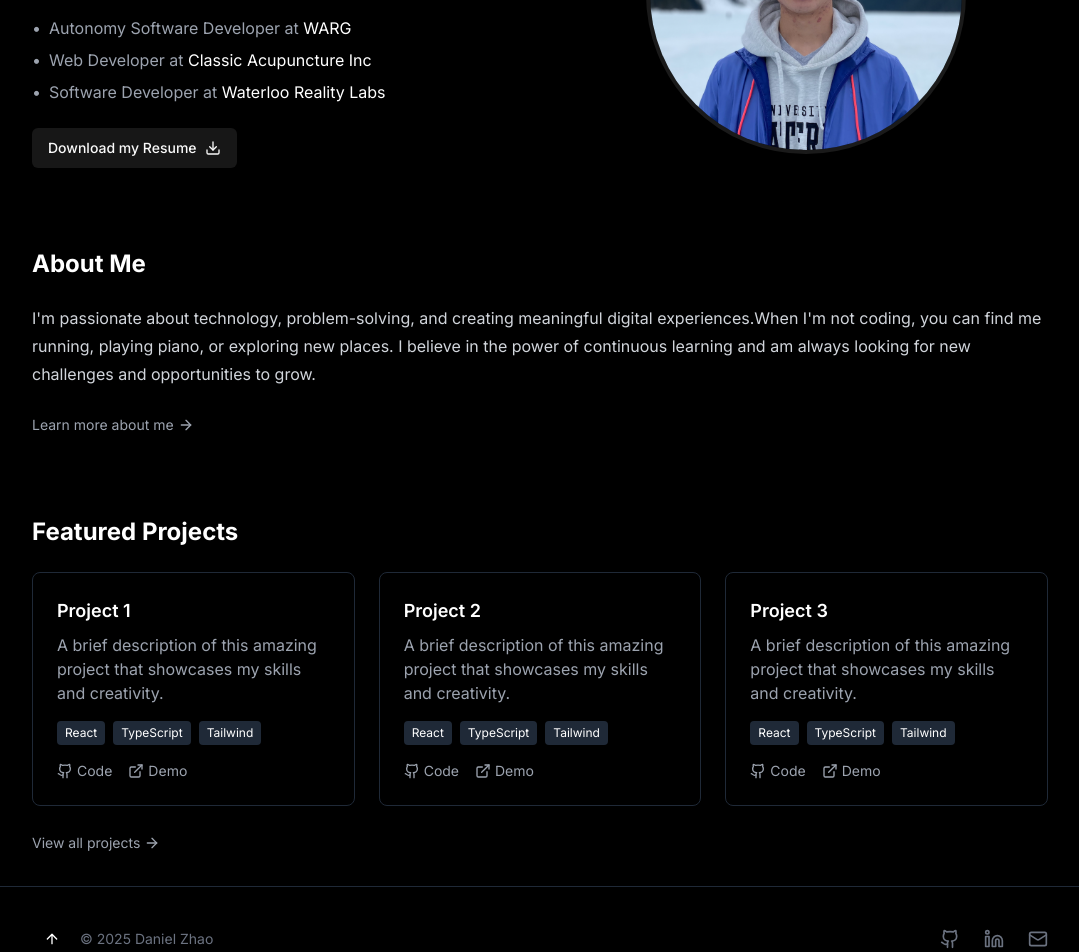
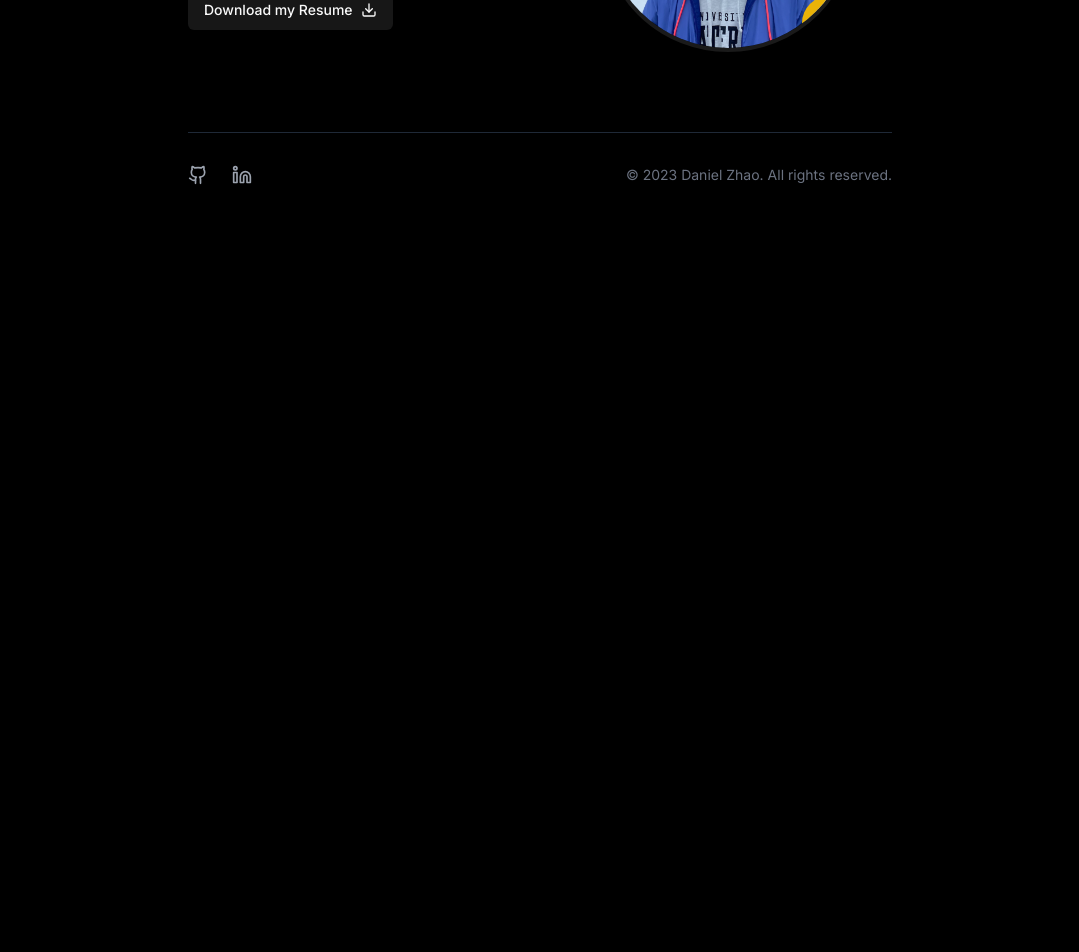
Before and after one commit to danielquzhao/personal-website, a Next.js app: page / in a window 1280 px wide. Shown: the part 340-1292 px from the top of the page, without its empty margins (100-1179 px from the left). After the commit the page ends 800 px from the top, so only its background shows below. Built offline with nearby package versions, Linux system fonts and the light colour scheme.

Commit message:
I see the vision

```diff
--- a/app/about/page.tsx
+++ b/app/about/page.tsx
@@ -2,6 +2,7 @@ import Link from "next/link"
 import Image from "next/image"
 import { ArrowLeft } from "lucide-react"
 import Navbar from "@/components/Navbar"
+import Footer from "@/components/Footer"
 
 export default function AboutPage() {
   return (
@@ -258,6 +259,7 @@ export default function AboutPage() {
           </div>
         </div>
       </div>
+      <Footer />
     </div>
   )
 }
--- a/app/page.tsx
+++ b/app/page.tsx
@@ -5,16 +5,17 @@ import Link from "next/link"
 import { Github, Linkedin, Mail, ArrowRight, Download, ArrowUp, ExternalLink } from "lucide-react"
 import { Button } from "@/components/ui/button"
 import Navbar from "@/components/Navbar"
+import Footer from "@/components/Footer"
 
 export default function Home() {
   return (
-    <div className="flex min-h-screen flex-col">
+    <div className="min-h-screen bg-black text-white">
       <Navbar />
 
-      <main className="container mx-auto flex-1 py-6">
-        <section className="grid grid-cols-1 md:grid-cols-2 gap-12 items-center mb-20">
+      <main className="container mx-auto">
+        <section className="grid grid-cols-1 md:grid-cols-2 gap-12 items-center w-full">
           <div className="space-y-6 order-2 md:order-1">
-            <h1 className="text-4xl font-bold tracking-tight lg:text-5xl">Hi, I'm Daniel Zhao!</h1>
+            <h1 className="text-3xl font-bold tracking-tight lg:text-4xl">Hi, I'm Daniel Zhao!</h1>
             <p className="text-xl text-gray-400">
               I'm a second year Computer Science student at the{" "}
               <Link href="https://cs.uwaterloo.ca" className="text-white hover:underline" target="_blank" rel="noopener noreferrer">
@@ -22,32 +23,6 @@ export default function Home() {
               </Link>
               .
             </p>
-            <div className="space-y-4">
-              <h2 className="text-xl font-semibold">Currently:</h2>
-              <ul className="space-y-2">
-                <li className="flex items-center gap-2">
-                  <span className="text-gray-400">•</span>
-                  <span className="text-gray-400">Autonomy Software Developer at{" "}
-                    <Link href="https://www.uwarg.com" className="text-white hover:underline" target="_blank" rel="noopener noreferrer">
-                      WARG
-                    </Link>
-                  </span>
-                </li>
-                <li className="flex items-center gap-2">
-                  <span className="text-gray-400">•</span>
-                  <span className="text-gray-400">Web Developer at <span className="text-white">Classic Acupuncture Inc</span>
-                  </span>
-                </li>
-                <li className="flex items-center gap-2">
-                  <span className="text-gray-400">•</span>
-                  <span className="text-gray-400">Software Developer at{" "}
-                    <Link href="https://uwrealitylabs.com/" className="text-white hover:underline" target="_blank" rel="noopener noreferrer">
-                      Waterloo Reality Labs
-                    </Link>
-                  </span>
-                </li>
-              </ul>
-            </div>
             <div>
               <Button asChild className="gap-2">
                 <Link href="/DanielZhao.pdf" target="_blank" rel="noopener noreferrer">
@@ -57,7 +32,7 @@ export default function Home() {
             </div>
           </div>
           <div className="flex justify-center order-1 md:order-2">
-            <div className="relative w-64 h-64 md:w-80 md:h-80 rounded-full overflow-hidden border-4 border-white/10">
+            <div className="relative w-64 h-64 md:w-64 md:h-64 rounded-full overflow-hidden border-4 border-white/10">
               <Image
                 src="/pfp.png"
                 alt="Daniel Zhao"
@@ -71,107 +46,9 @@ export default function Home() {
             </div>
           </div>
         </section>
-
-        <section className="mb-20">
-          <h2 className="text-2xl font-bold mb-6">About Me</h2>
-          <div className="prose prose-invert max-w-none">
-            <p>
-            I'm passionate about technology, problem-solving, and creating meaningful digital experiences.When I'm not coding, you can find me running, playing piano, or exploring new places. I believe in the power of continuous learning and am always looking for new challenges and
-              opportunities to grow.
-            </p>
-          </div>
-          <div className="mt-6">
-            <Link href="/about" className="inline-flex items-center text-sm text-gray-400 hover:text-white">
-              Learn more about me <ArrowRight className="ml-1 h-4 w-4" />
-            </Link>
-          </div>
-        </section>
-
-        <section className="-mb-10">
-          <h2 className="text-2xl font-bold mb-6">Featured Projects</h2>
-          <div className="grid grid-cols-1 md:grid-cols-2 lg:grid-cols-3 gap-6">
-            {[1, 2, 3].map((i) => (
-              <div key={i} className="border border-gray-800 rounded-lg p-6 hover:border-gray-700 transition-colors">
-                <h3 className="text-lg font-semibold mb-2">Project {i}</h3>
-                <p className="text-gray-400 mb-4">
-                  A brief description of this amazing project that showcases my skills and creativity.
-                </p>
-                <div className="flex gap-2 mb-4">
-                  <span className="text-xs bg-gray-800 px-2 py-1 rounded">React</span>
-                  <span className="text-xs bg-gray-800 px-2 py-1 rounded">TypeScript</span>
-                  <span className="text-xs bg-gray-800 px-2 py-1 rounded">Tailwind</span>
-                </div>
-                <div className="flex gap-4">
-                  <Link
-                    href={`https://github.com/yourusername/project${i}`}
-                    target="_blank"
-                    rel="noopener noreferrer"
-                    className="text-sm text-gray-400 hover:text-white inline-flex items-center"
-                  >
-                    <Github className="mr-1 h-4 w-4" /> Code
-                  </Link>
-                  <Link
-                    href={`https://project${i}.demo.com`}
-                    target="_blank"
-                    rel="noopener noreferrer"
-                    className="text-sm text-gray-400 hover:text-white inline-flex items-center"
-                  >
-                    <ExternalLink className="mr-1 h-4 w-4" /> Demo
-                  </Link>
-                </div>
-              </div>
-            ))}
-          </div>
-          <div className="mt-6">
-            <Link href="/projects" className="inline-flex items-center text-sm text-gray-400 hover:text-white">
-              View all projects <ArrowRight className="ml-1 h-4 w-4" />
-            </Link>
-          </div>
-        </section>
       </main>
 
-      <footer className="border-t border-gray-800 mt-12">
-        <div className="container mx-auto py-8">
-          <div className="flex flex-col md:flex-row justify-between items-center">
-            <div className="flex items-center mb-4 md:mb-0">
-              <Button
-                variant="ghost"
-                size="icon"
-                className="rounded-full"
-                onClick={() => window.scrollTo({ top: 0, behavior: "smooth" })}
-              >
-                <ArrowUp className="h-4 w-4" />
-                <span className="sr-only">Back to top</span>
-              </Button>
-              <span className="text-sm text-gray-500 ml-2">© 2025 Daniel Zhao</span>
-            </div>
-            <div className="flex gap-6">
-              <Link
-                href="https://github.com/danielquzhao"
-                target="_blank"
-                rel="noopener noreferrer"
-                className="text-gray-500 hover:text-white"
-              >
-                <Github className="h-5 w-5" />
-                <span className="sr-only">GitHub</span>
-              </Link>
-              <Link
-                href="https://linkedin.com/in/danielquzhao"
-                target="_blank"
-                rel="noopener noreferrer"
-                className="text-gray-500 hover:text-white"
-              >
-                <Linkedin className="h-5 w-5" />
-                <span className="sr-only">LinkedIn</span>
-              </Link>
-              <Link href="mailto:danielquzhao@gmail.com" className="text-gray-500 hover:text-white">
-                <Mail className="h-5 w-5" />
-                <span className="sr-only">Email</span>
-              </Link>
-            </div>
-          </div>
-        </div>
-      </footer>
+      <Footer />
     </div>
   )
 }
--- a/app/photos/page.tsx
+++ b/app/photos/page.tsx
@@ -1,6 +1,7 @@
 import Link from "next/link"
 import Image from "next/image"
 import Navbar from "@/components/Navbar"
+import Footer from "@/components/Footer"
 
 export default function PhotosPage() {
   const photos = [
@@ -76,6 +77,7 @@ export default function PhotosPage() {
           ))}
         </div>
       </div>
+      <Footer />
     </div>
   )
 }
--- a/app/projects/page.tsx
+++ b/app/projects/page.tsx
@@ -1,6 +1,7 @@
 import Link from "next/link"
 import { ArrowLeft, Github, ExternalLink } from "lucide-react"
 import Navbar from "@/components/Navbar"
+import Footer from "@/components/Footer"
 
 export default function ProjectsPage() {
   const projects = [
@@ -97,6 +98,7 @@ export default function ProjectsPage() {
           ))}
         </div>
       </div>
+      <Footer />
     </div>
   )
 }
--- /dev/null
+++ b/components/Footer.tsx
@@ -0,0 +1,38 @@
+import Link from "next/link"
+import { Github, Linkedin } from "lucide-react"
+
+export default function Footer() {
+  return (
+    <footer className="py-8 mt-12">
+      <div className="container mx-auto">
+        <div className="border-t border-gray-800 max-w-4xl mx-auto pt-8">
+          <div className="flex flex-col md:flex-row justify-between items-center">
+            <div className="flex space-x-6 mb-4 md:mb-0">
+              <Link
+                href="https://github.com/danielquzhao"
+                target="_blank"
+                rel="noopener noreferrer"
+                className="text-gray-400 hover:text-white transition-colors"
+              >
+                <Github className="h-5 w-5" />
+                <span className="sr-only">GitHub</span>
+              </Link>
+              <Link
+                href="https://linkedin.com/in/danielquzhao"
+                target="_blank"
+                rel="noopener noreferrer"
+                className="text-gray-400 hover:text-white transition-colors"
+              >
+                <Linkedin className="h-5 w-5" />
+                <span className="sr-only">LinkedIn</span>
+              </Link>
+            </div>
+            <div className="text-gray-500 text-sm">
+              © 2023 Daniel Zhao. All rights reserved.
+            </div>
+          </div>
+        </div>
+      </div>
+    </footer>
+  )
+}
--- a/tailwind.config.ts
+++ b/tailwind.config.ts
@@ -16,7 +16,7 @@ const config: Config = {
       screens: {
         "sm": "640px",
         "md": "768px",
-        "lg": "1080px",
+        // "lg": "1024px",
       },
     },
     extend: {
```
Also changed, not shown: components/Navbar.tsx (+7 -5 lines).
